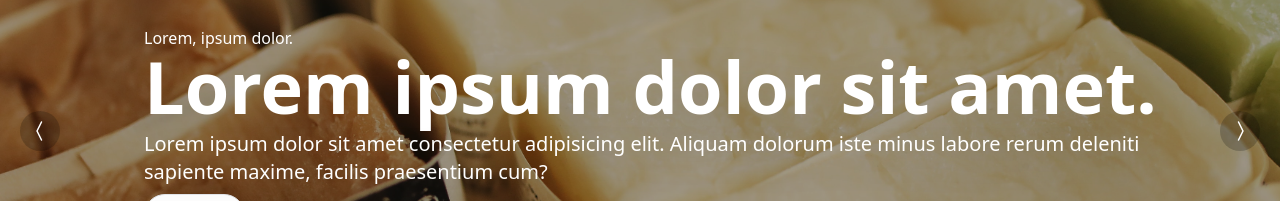
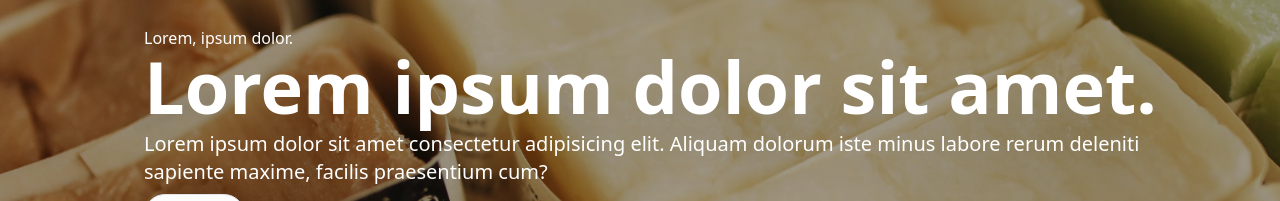
Before and after one commit to Shanehortonm/Esther-Soap, a React (Create React App) app: page / in a window 1280 px wide. Shown: the part 269-470 px from the top of the page. Built offline with nearby package versions, Linux system fonts and the light colour scheme.

Commit message:
changes to slider

```diff
--- a/src/components/ImageSlider.jsx
+++ b/src/components/ImageSlider.jsx
@@ -1,24 +1,29 @@
-import React from "react";
-import { BsChevronCompactLeft, BsChevronCompactRight } from "react-icons/bs";
+import React, { useEffect, useState } from "react";
 import { Soap2, Soap3, Soap4, Soap5, Soap6 } from "../images/index";
 
 export const ImageSlider = () => {
   const slides = [Soap2, Soap3, Soap4, Soap5, Soap6];
 
+  const [currentSlide, setCurrentSlide] = useState(0);
+
+  const updateSlide = () => {
+    setCurrentSlide((prevslide) => (prevslide + 1) % slides.length);
+  };
+
+  useEffect(() => {
+    const timer = setInterval(updateSlide, 7000);
+
+    return () => {
+      clearInterval(timer);
+    };
+  }, []);
+
   return (
     <div className="max-w-[1200px] h-[480px] w-full m-auto py-16 px-4 ">
       <div
         className="w-full h-full rounded-2xl bg-center bg-cover duration-500"
-        style={{ backgroundImage: `url(${slides[0]})` }}
+        style={{ backgroundImage: `url(${slides[currentSlide]})` }}
       ></div>
-      {/* Left Arrow */}
-      <div className="absolute top-[50%] -translate-x-0 translate-y-[-50%] left-5 text-2xl rounded-full p-2 bg-black/20 text-white cursor-pointer">
-        <BsChevronCompactLeft />
-      </div>
-      {/* Right Arrow */}
-      <div className="absolute top-[50%] -translate-x-0 translate-y-[-50%] right-5 text-2xl rounded-full p-2 bg-black/20 text-white cursor-pointer">
-        <BsChevronCompactRight />
-      </div>
     </div>
   );
 };
```
